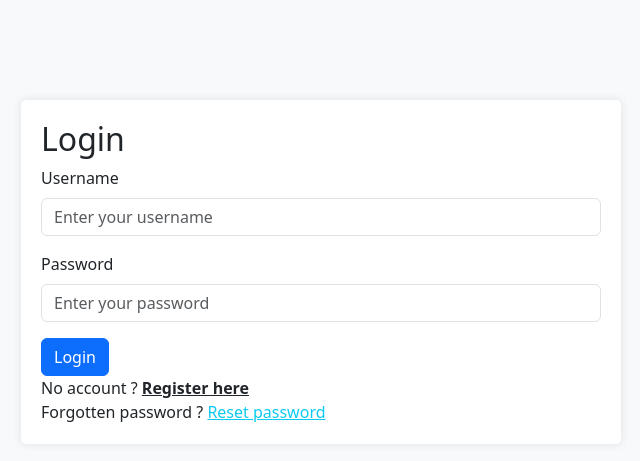
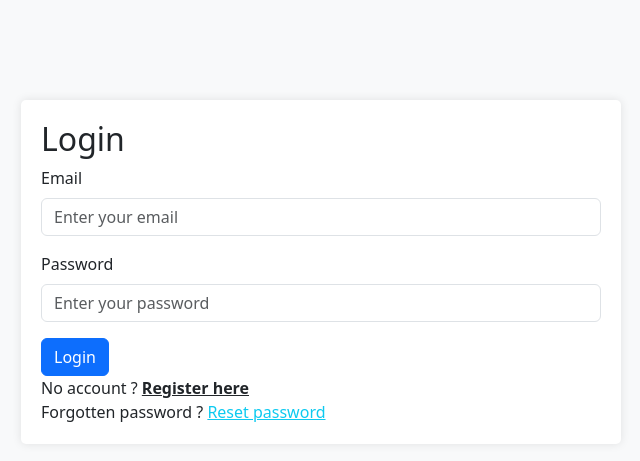
Before and after one commit to stsp93/php-mysql-signup, a PHP site: page / in a window 1280 px wide. Shown: the top 461 px of the page, without its empty margins (319-959 px from the left). Run offline with PHP 8.4, Linux system fonts and the light colour scheme.

Commit message:
added text and fixed typos

```diff
--- a/login.php
+++ b/login.php
@@ -9,8 +9,8 @@ if ($_SERVER['REQUEST_METHOD'] === "POST") {
   try {
     require('./src/utility/form-handler.php');
 
-    $statement = $pdo->prepare("SELECT * FROM users WHERE username = ?");
-    $statement->execute([$username]);
+    $statement = $pdo->prepare("SELECT * FROM users WHERE email = ?");
+    $statement->execute([$email]);
     $user = $statement->fetch(PDO::FETCH_ASSOC);
 
     if ($user && password_verify($password, $user['password_hash'])) {
@@ -36,8 +36,8 @@ if ($_SERVER['REQUEST_METHOD'] === "POST") {
     <h2>Login</h2>
     <form method="post">
       <div class="mb-3">
-        <label for="username" class="form-label">Username</label>
-        <input type="text" class="form-control" id="username" name="username" placeholder="Enter your username" value="<?php if (isset($_POST['username'])) echo $username; ?>">
+        <label for="email" class="form-label">Email</label>
+        <input type="text" class="form-control" id="email" name="email" placeholder="Enter your email" value="<?php if (isset($_POST['email'])) echo $email; ?>">
       </div>
       <div class="mb-3">
         <label for="password" class="form-label">Password</label>
--- a/src/utility/credentialsException.php
+++ b/src/utility/credentialsException.php
@@ -1,6 +1,6 @@
 <?php
 class InvalidCredentialsException extends Exception {
-    public function __construct($message = 'Invalid username or password', $code = 401, Exception $previous = null) {
+    public function __construct($message = 'Invalid email or password', $code = 401, Exception $previous = null) {
         parent::__construct($message, $code, $previous);
     }
 }
```
Also changed, not shown: update-profile.php (+4 -11 lines).
